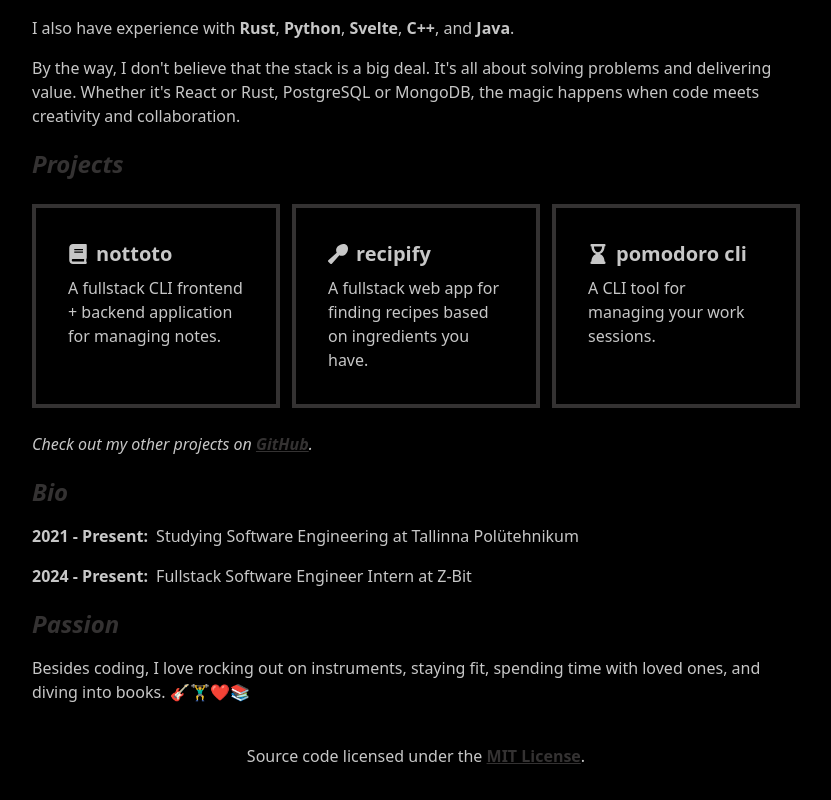
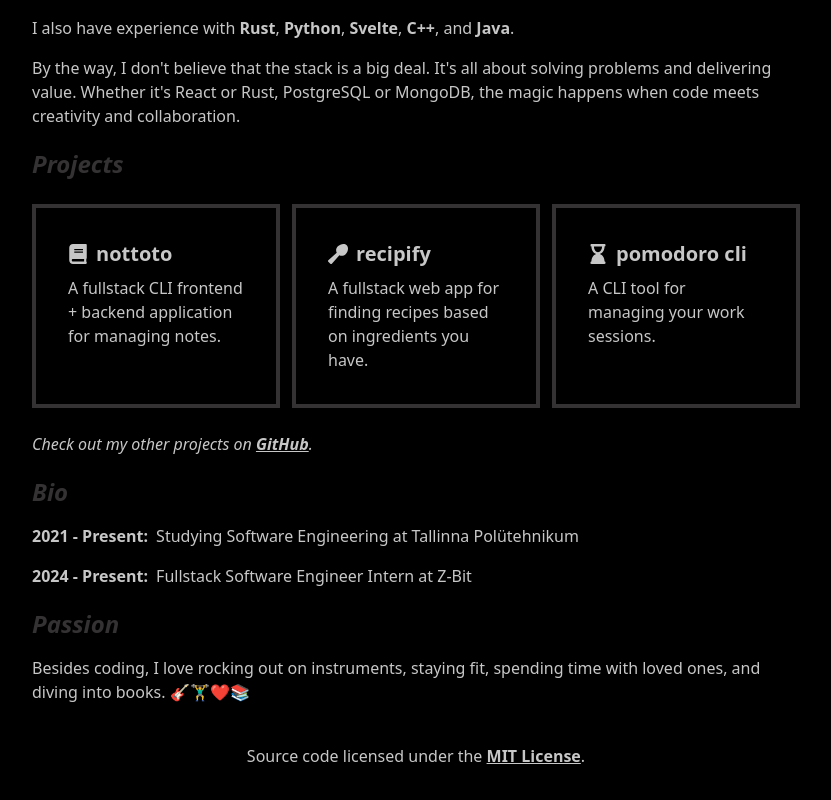
Before and after one commit to paulbgtr/paulbg, a Next.js app: page / in a window 1280 px wide. Shown: the part 472-1272 px from the top of the page, without its empty margins (224-1055 px from the left). Built offline with nearby package versions, Linux system fonts and the light colour scheme.

Commit message:
chore: PrettyLink set opacity to 80% on hover

```diff
--- a/src/components/pageRelated/index/PrettyLink.tsx
+++ b/src/components/pageRelated/index/PrettyLink.tsx
@@ -9,7 +9,7 @@ export const PrettyLink = ({
 }) => {
   return (
     <Link
-      className="font-bold underline duration-200 hover:text-white text-primary"
+      className="font-bold underline duration-200 hover:opacity-80"
       href={href}
     >
       {children}
```
